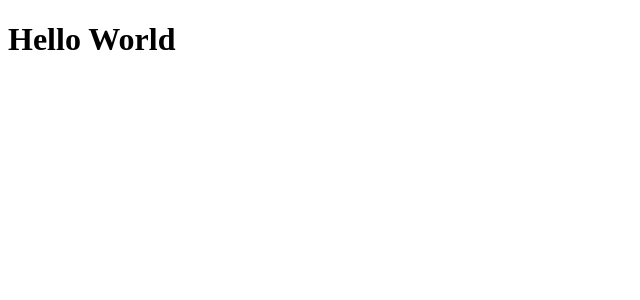
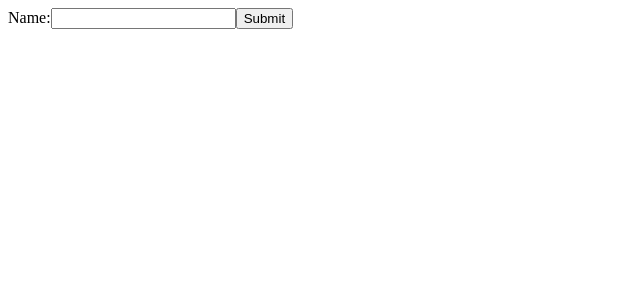
Before and after one commit to ducquang2/fb-form, a React (Vite) app: page / in a window 1280 px wide. Shown: the top 300 px of the page, without its empty margins (0-640 px from the left). Built offline with nearby package versions, Linux system fonts and the light colour scheme.

Commit message:
basic-form

```diff
--- a/src/App.js
+++ b/src/App.js
@@ -1,9 +1,34 @@
 import React, { Component } from "react";;
 
-function App() {
-    return (
-        <h1>Hello World</h1>
-    )
-}
+class App extends React.Component {
+    constructor(props) {
+      super(props);
+      this.state = {value: ''};
+
+      this.handleChange = this.handleChange.bind(this);
+      this.handleSubmit = this.handleSubmit.bind(this);
+    }
+
+    handleChange(event) {
+      this.setState({value: event.target.value});
+    }
+
+    handleSubmit(event) {
+      alert('A name was submitted: ' + this.state.value);
+      event.preventDefault();
+    }
+
+    render() {
+      return (
+        <form onSubmit={this.handleSubmit}>
+          <label>
+            Name:
+            <input type="text" value={this.state.value} onChange={this.handleChange} />
+          </label>
+          <input type="submit" value="Submit" />
+        </form>
+      );
+    }
+  }
 
 export default App;
```
